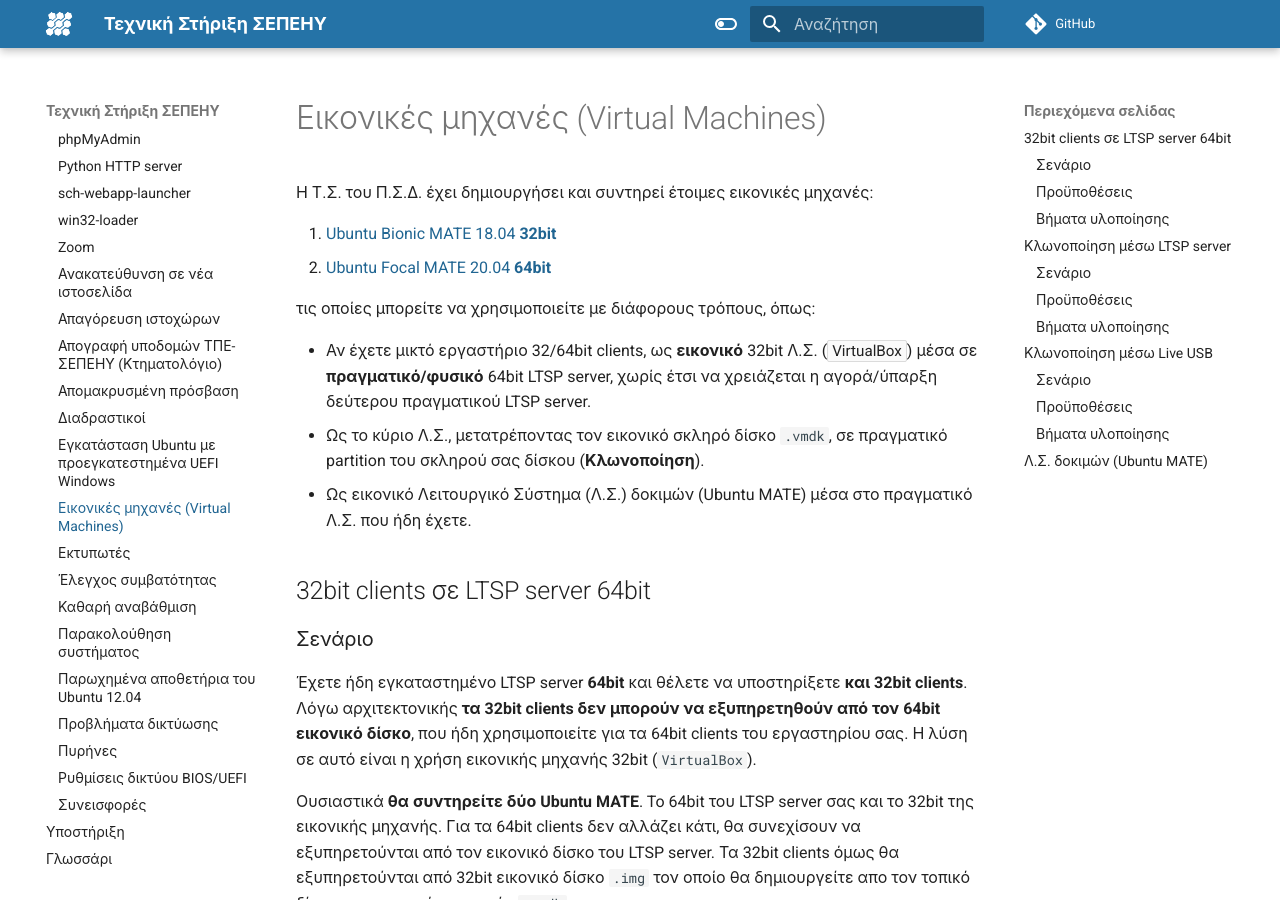
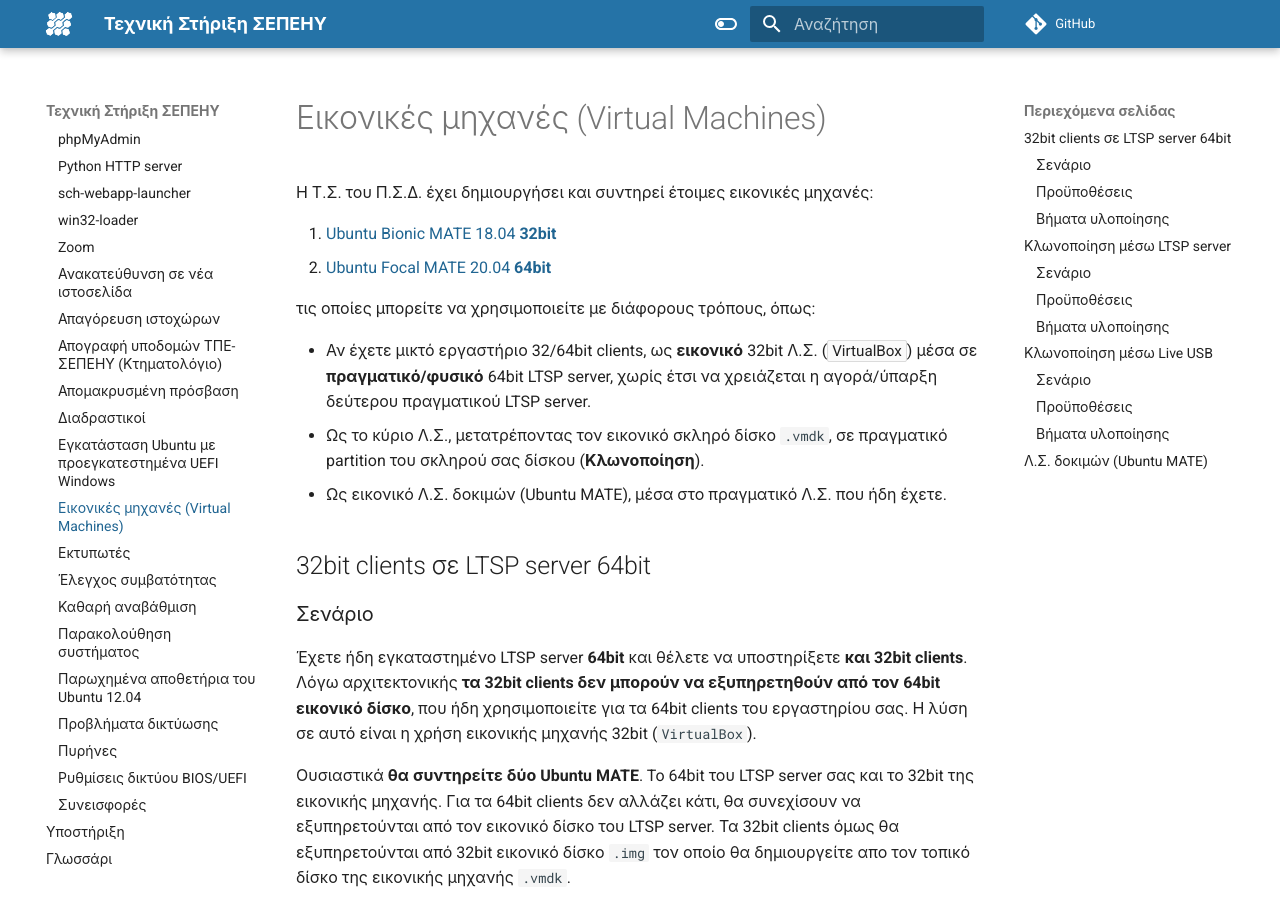
Before and after one commit to siahos/el.ltsp.org, an MkDocs documentation site: the page built from docs/guides/virtual-machines/index.md, in a window 1280 px wide and 900 px high. Built offline with MkDocs 1.6.1 and Material for MkDocs 9.7.7, drawn with Linux system fonts in a browser that asks for light colours; comment, search, counter and statistics services are not loaded.

Commit message:
update virtual-machines

```diff
--- a/docs/guides/virtual-machines/index.md
+++ b/docs/guides/virtual-machines/index.md
@@ -16,8 +16,7 @@
 -   Ως το κύριο Λ.Σ., μετατρέποντας τον εικονικό σκληρό δίσκο `.vmdk`, σε
     πραγματικό partition του σκληρού σας δίσκου (**Κλωνοποίηση**).
 
--   Ως εικονικό Λειτουργικό Σύστημα (Λ.Σ.) δοκιμών (Ubuntu MATE) μέσα στο
-    πραγματικό Λ.Σ. που ήδη έχετε.
+-   Ως εικονικό Λ.Σ. δοκιμών (Ubuntu MATE), μέσα στο πραγματικό Λ.Σ. που ήδη έχετε.
 
 ## 32bit clients σε LTSP server 64bit {:#32bit-clients-ltsp-64bit}
 
```
